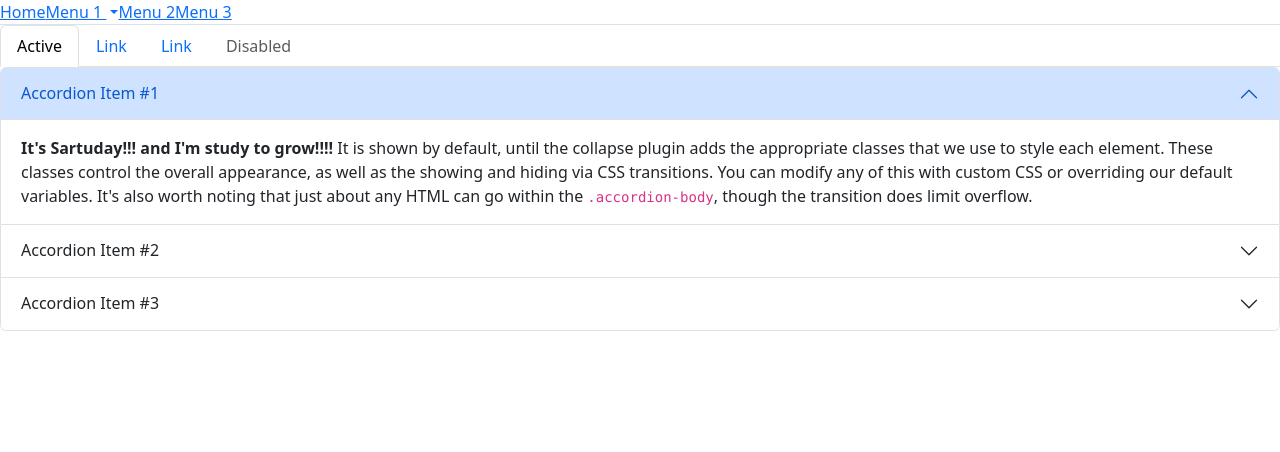
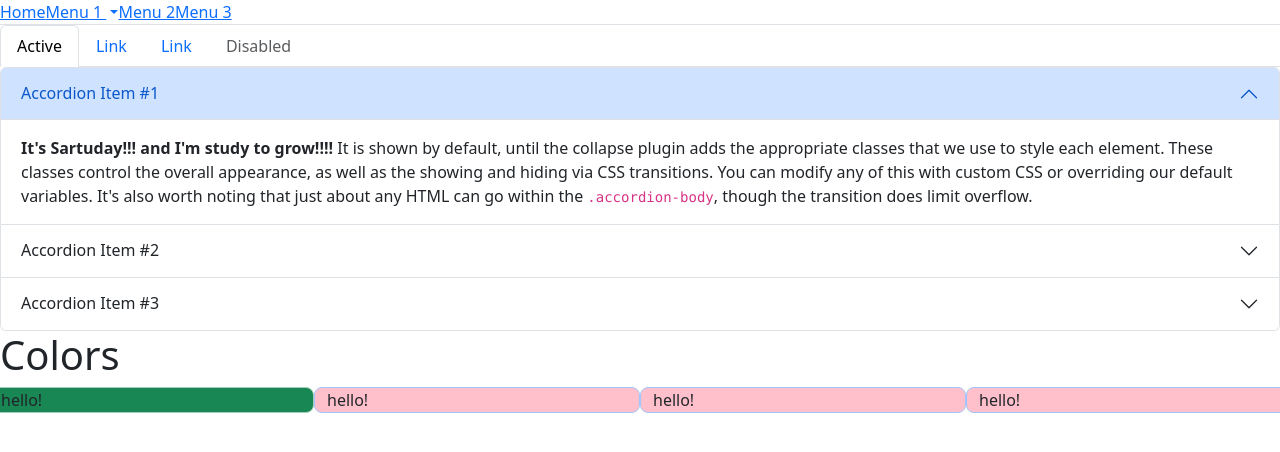
Before and after one commit to profcpmuniz/BootstrapPart2LiveCode, a plain HTML site: page index.html in a window 1280 px wide. Drawn offline with nearby package versions, Linux system fonts and the light colour scheme.

Commit message:
Customizing Colors

```diff
--- a/index.html
+++ b/index.html
@@ -7,6 +7,8 @@
     <title>Document</title>
 
     <link rel="stylesheet" href="bootstrap.css">
+
+    <link rel="stylesheet" href="style.css">
 </head>
 <body>
 
@@ -84,6 +86,18 @@
         </div>
       </div>
 
+
+      <h1>Colors</h1>
+      <div class="row">
+
+        <div class="col-3 bg-success border border-success-subtle rounded-3" >hello! </div>
+        <div class="col-3  bg-primary border border-primary-subtle rounded-3">hello!</div>
+        <div class="col-3  bg-primary border border-primary-subtle rounded-3">hello!</div>
+        <div class="col-3  bg-primary border border-primary-subtle rounded-3">hello!</div>
+      </div>
+
+
+
     <script src="https://cdn.jsdelivr.net/npm/bootstrap@5.3.0-alpha1/dist/js/bootstrap.bundle.min.js" integrity="sha384-w76AqPfDkMBDXo30jS1Sgez6pr3x5MlQ1ZAGC+nuZB+EYdgRZgiwxhTBTkF7CXvN" crossorigin="anonymous"></script>
 </body>
 </html>
--- /dev/null
+++ b/style.css
@@ -0,0 +1,7 @@
+:root {
+   --bs-primary: pink;
+}
+
+.bg-primary{
+  background-color: var(--bs-primary) !important;
+}
```
